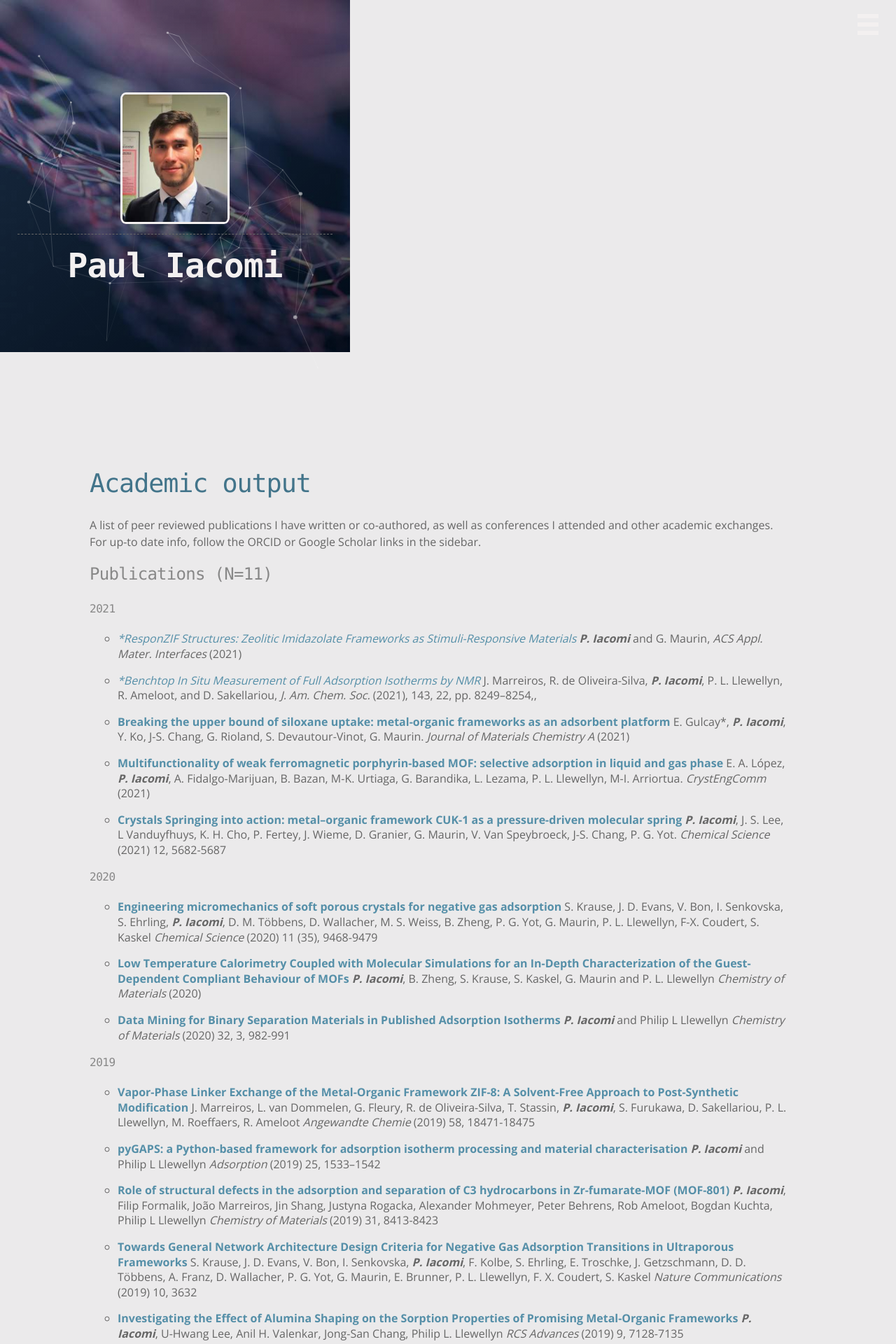
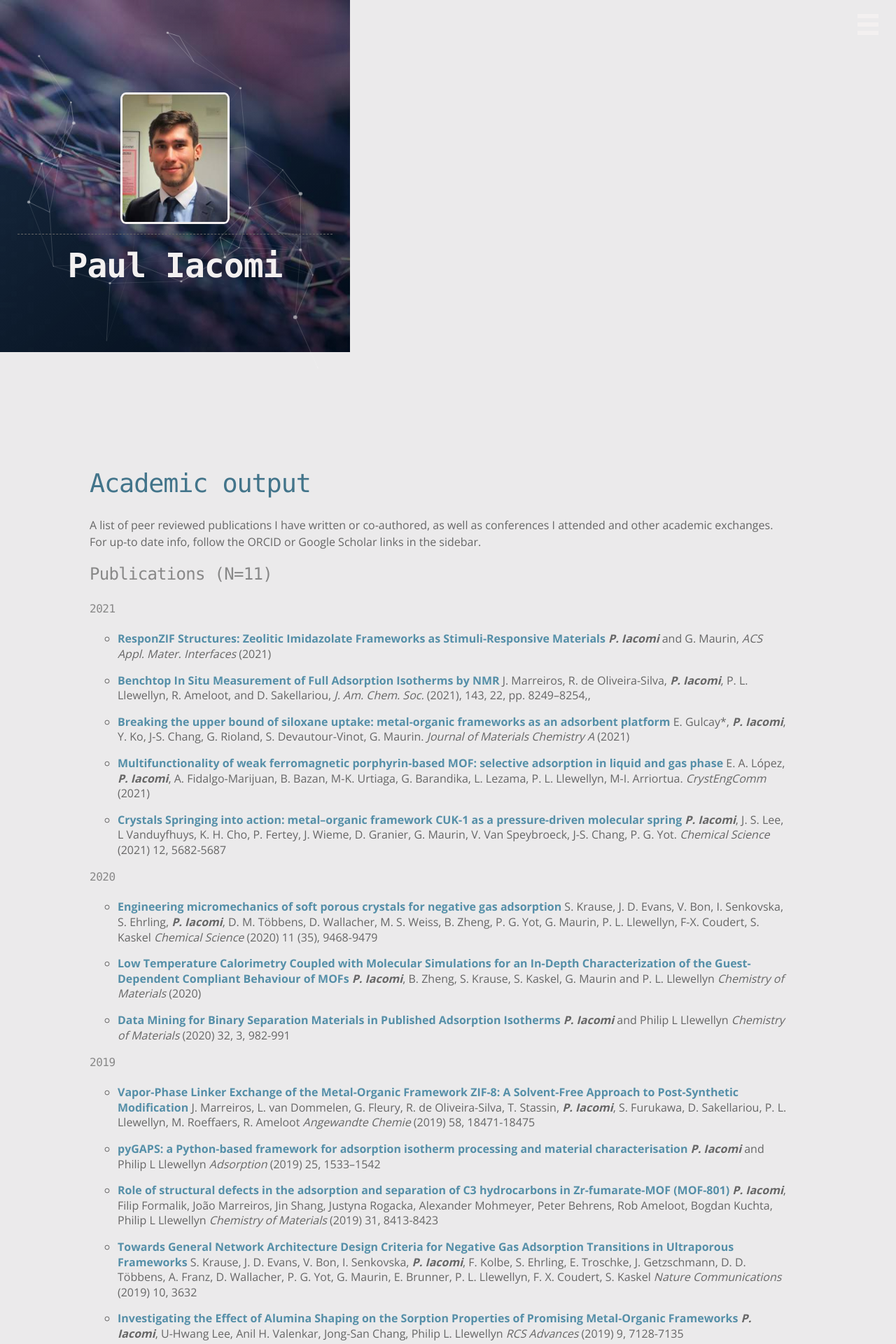
Before and after one commit to pauliacomi/pauliacomi.github.com, a Jekyll site: the page built from _pages/academic.md, in a window 1280 px wide. Shown: the top 1920 px of the page at 70% size. Built offline with Jekyll 4.4.1, drawn with Linux system fonts in a browser that asks for light colours.

Commit message:
fix bold

```diff
--- a/_pages/academic.md
+++ b/_pages/academic.md
@@ -14,10 +14,10 @@ the ORCID or Google Scholar links in the sidebar.
 
 #### 2021
 
-* [**ResponZIF Structures: Zeolitic Imidazolate Frameworks as Stimuli-Responsive Materials*](https://doi.org/10.1021/acsami.1c12403)
+* [**ResponZIF Structures: Zeolitic Imidazolate Frameworks as Stimuli-Responsive Materials**](https://doi.org/10.1021/acsami.1c12403)
 ___P. Iacomi___ and G. Maurin, _ACS Appl. Mater. Interfaces_ (2021)
 
-* [**Benchtop In Situ Measurement of Full Adsorption Isotherms by NMR*](https://doi.org/10.1021/jacs.1c03716)
+* [**Benchtop In Situ Measurement of Full Adsorption Isotherms by NMR**](https://doi.org/10.1021/jacs.1c03716)
 J. Marreiros, R. de Oliveira-Silva, ___P. Iacomi___, P. L. Llewellyn, R. Ameloot, and D. Sakellariou, _J. Am. Chem. Soc._ (2021), 143, 22, pp. 8249–8254,,
 
 * [**Breaking the upper bound of siloxane uptake: metal-organic frameworks as an adsorbent platform**](https://doi.org/10.1039/D1TA02275J)
```
